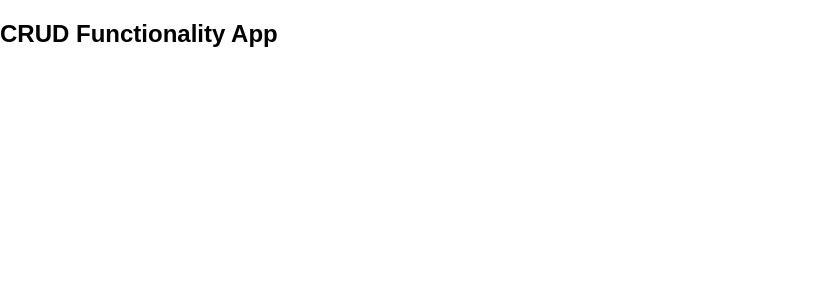
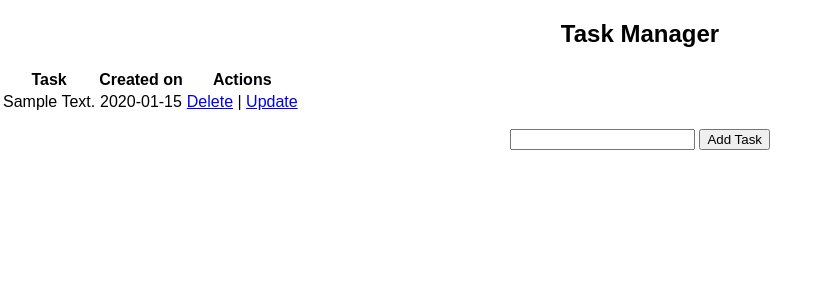
Before and after one commit to Isha5/CRUD_app_Flask, a Flask app: page / in a window 1280 px wide. Shown: the top 300 px of the page, without its empty margins (0-832 px from the left). Run offline with Flask 2, Linux system fonts and the light colour scheme; tables that the repository leaves empty hold one stand-in row (values such as "Sample post").

Commit message:
added update and delete routes

```diff
--- a/app.py
+++ b/app.py
@@ -1,4 +1,4 @@
-from flask import Flask, render_template, url_for, request
+from flask import Flask, render_template, url_for, request, redirect
 from flask_sqlalchemy import  SQLAlchemy
 from datetime import datetime
 from flask_wtf import FlaskForm
@@ -15,9 +15,48 @@ class Todo(db.Model):
 
     def __repr__(self):
         return '<Task %r>' % self.id
-@app.route('/')
+
+# main route
+@app.route('/', methods=['GET', 'POST'])
 def index():
-    return render_template('index.html')
+
+    if request.method =="POST":
+        received_task = request.form['content']
+        create_task_in_db = Todo(content = received_task)
+        try:
+            db.session.add(create_task_in_db)
+            db.session.commit()
+            return redirect('/')
+        except:
+            return 'Task was not created successfully'
+    else:
+        tasks = Todo.query.order_by(Todo.date_created).all()
+        return render_template('index.html', tasks=tasks)
+
+# DElete route
+@app.route('/delete/<int:id>')
+def deleteTask(id):
+    task_to_del = Todo.query.get_or_404(id)
+    try:
+        db.session.delete(task_to_del)
+        db.session.commit()
+        return redirect('/')
+    except:
+        return 'Deletion could not be done. '
+
+#PUT ROUTE
+@app.route('/update/<int:id>', methods=['GET', 'POST'])
+def update_task(id):
+    task = Todo.query.get_or_404(id)
+    if request.method == 'POST':
+        task.content = request.form['content']
+        try:
+            db.session.commit()
+            return redirect('/')
+        except:
+            return 'There was an error in updating the task'
+    else:
+        return render_template('update.html', task = task)
 
 
 if __name__ == "__main__":
--- a/templates/index.html
+++ b/templates/index.html
@@ -4,5 +4,33 @@
 {% endblock %}
 
 {%block body %}
-<h2>CRUD Functionality App</h2>
+    <div class="content" style="text-align: center;">
+        <h2>Task Manager</h2>
+        {% if tasks|length < 1 %}
+            <h4>No tasks available. Create one below!!</h4>
+        {% else %}
+        <table>
+            <tr>
+                <th>Task</th>
+                <th>Created on</th>
+                <th>Actions</th>
+            </tr>
+            {% for task in tasks %}
+            <tr>
+                <td>{{ task.content | title }}</td>
+                <td>{{ task.date_created.date() }}</td>
+                <td>
+                    <a href="/delete/{{task.id}}">Delete</a>  | <a href="/update/{{task.id}}">Update</a>
+                </td>
+            </tr>
+            {% endfor %}
+        </table>
+        {% endif %}
+        <div style="margin-top: 15px">
+            <form action="/" method="POST">
+                <input type="text" name="content" id="content">
+                <input type="submit" value="Add Task">
+            </form>
+        </div>
+    </div>
 {% endblock %}
```
Also changed, not shown: templates/update.html (added, +18 -0 lines), mydatabase.db.
